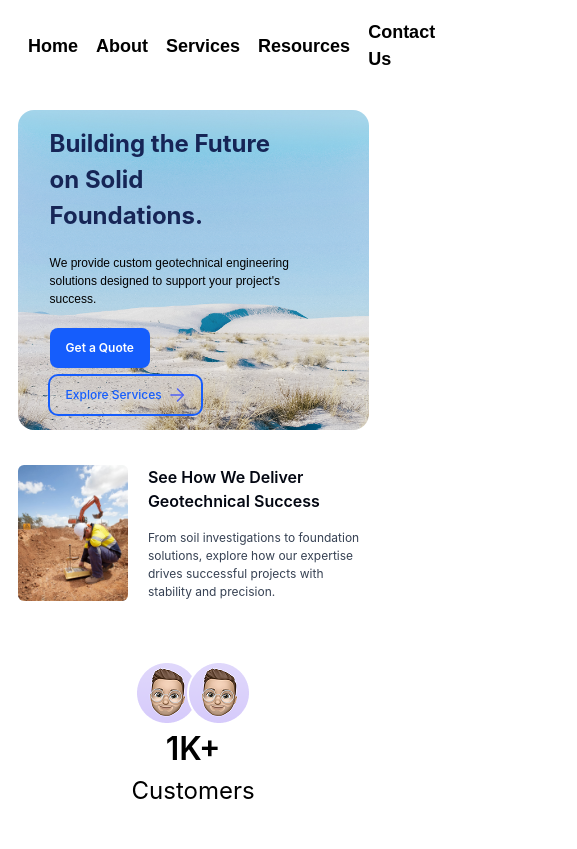
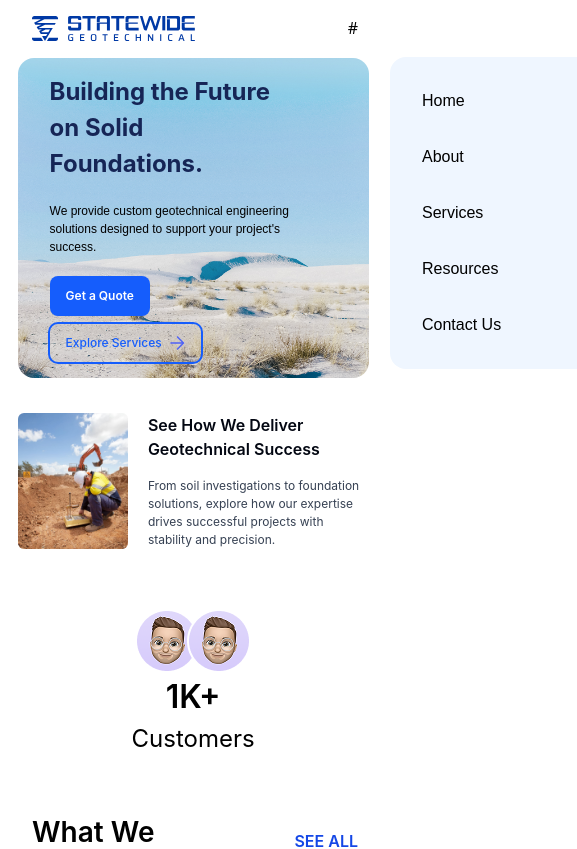
Before and after one commit to tharanga-madurapperuma/statewide-geotechnical_construction-site, a React (Vite) app: page / in a window 390 px wide. Shown: the top 849 px of the page, 577 px wide, since content can reach past the window. Built offline with nearby package versions, Linux system fonts and the light colour scheme.

Commit message:
navbar making hidden and visible

```diff
--- a/src/components/navbar/Navbar.jsx
+++ b/src/components/navbar/Navbar.jsx
@@ -1,10 +1,23 @@
-import React from "react";
+import React, { useRef, useState } from "react";
 import { Logo } from "../../assets/assets";
 
 const Navbar = () => {
+    const [menuOpen, setMenuOpen] = useState(false);
+    const menu = document.getElementById("menu");
+
+    const menuEffect = () => {
+        if (menuOpen) {
+            menu.style.right = "-48%";
+            setMenuOpen(false);
+        } else {
+            menu.style.right = "0%";
+            setMenuOpen(true);
+        }
+    };
+
     return (
-        <div className="h-[92px] w-full">
-            <div className="flex justify-between items-center py-6 px-28 w-full h-full">
+        <div className="md:h-[92px] md:w-full">
+            <div className="hidden md:flex justify-between items-center py-6 px-28 w-full h-full">
                 <div className="h-full">
                     <img className="h-full" src={Logo} />
                 </div>
@@ -18,6 +31,34 @@ const Navbar = () => {
                     </ul>
                 </div>
             </div>
+            {/* NAVBAR FOR SMALL SCREENS */}
+            <div className="md:hidden relative">
+                <div className="h-full relative w-full flex justify-between items-center px-8 pt-4">
+                    <img
+                        className="w-[50%] sm:w-[40%] top-0 left-0"
+                        src={Logo}
+                    />
+                    <div
+                        className="relative top-0 right-0 cursor-pointer"
+                        onClick={menuEffect}
+                    >
+                        #
+                    </div>
+                </div>
+
+                <div className="w-full flex justify-end absolute">
+                    <ul
+                        className="flex font-poppins font-500 text-16 sm:text-[20px] flex-col bg-blue-50 w-[48%] sm:w-[35%] p-8 sm:p-48 space-y-8 sm:space-y-40 z-50 rounded-tl-2xl rounded-bl-2xl transition duration-500 absolute top-4 right-[-48%]"
+                        id="menu"
+                    >
+                        <li>Home</li>
+                        <li>About</li>
+                        <li>Services</li>
+                        <li>Resources</li>
+                        <li>Contact Us</li>
+                    </ul>
+                </div>
+            </div>
         </div>
     );
 };
```
